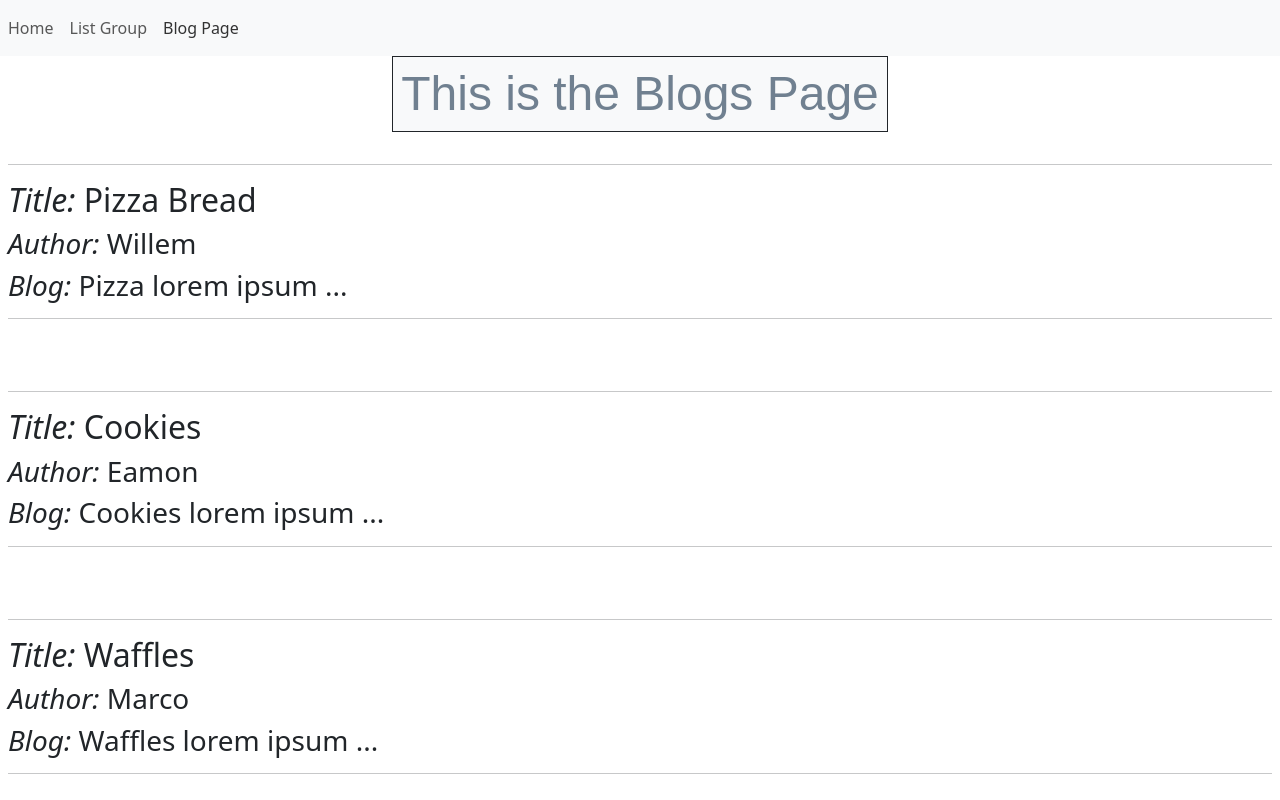
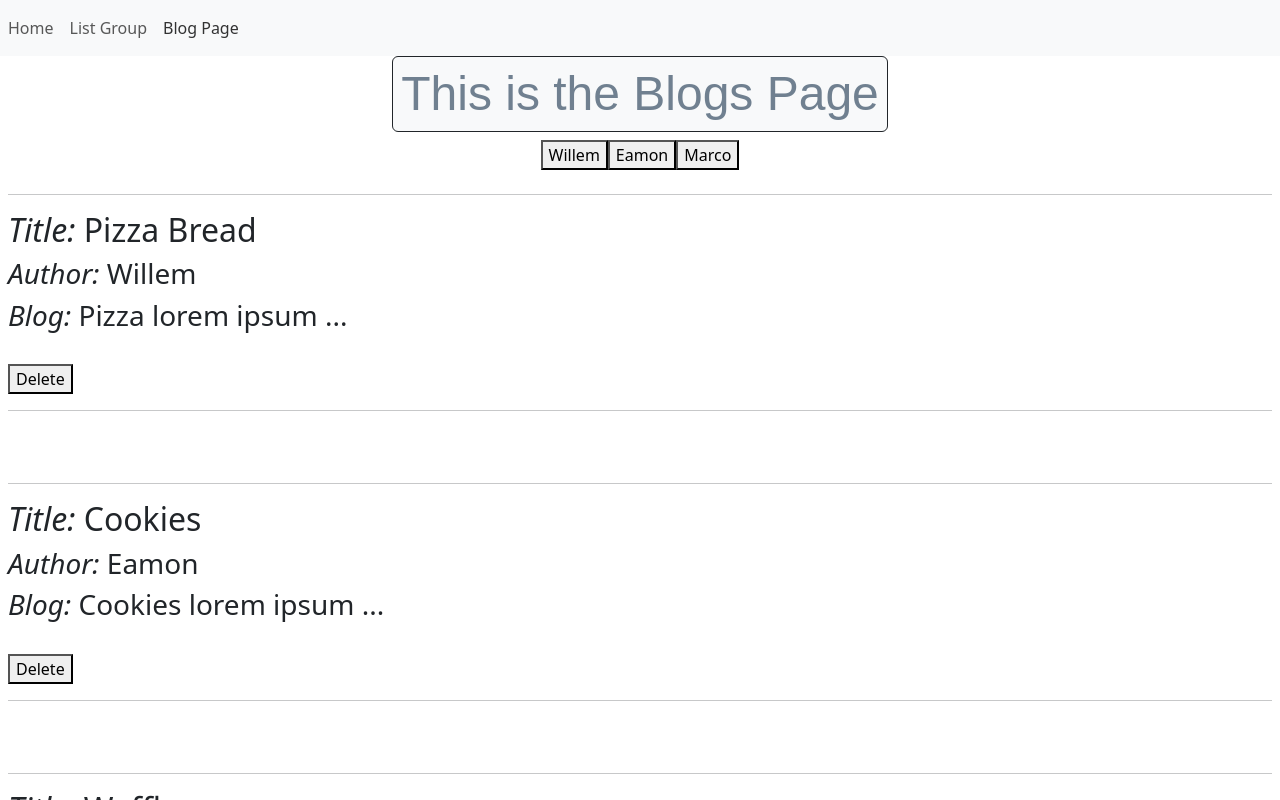
Before and after one commit to eamondevine/react-testApp, a React (Vite) app: page / in a window 1280 px wide. Both pictures are taken after a click on the button "Blog Page". Shown: the top 800 px of the page. Built offline with nearby package versions, Linux system fonts and the light colour scheme; a web font is replaced by a local one.

Commit message:
Um, I already made a commit

```diff
--- a/src/components/BlogLoader.tsx
+++ b/src/components/BlogLoader.tsx
@@ -9,15 +9,43 @@ interface Blog {
 
 interface BlogLoaderProps {
   blogs: Blog[];
+  handleDelete: (id: number) => void;
+  authorFilter: (author: string) => void;
 }
 
-const BlogLoader: React.FC<BlogLoaderProps> = ({ blogs }) => {
+const BlogLoader: React.FC<BlogLoaderProps> = ({
+  blogs,
+  handleDelete,
+  authorFilter,
+}) => {
   return (
     <>
       <div className="blogs-display text-center">
-        <h1 className="font-effect-3d d-inline-block bg-light border border-dark p-2">
+        <h1 className="font-effect-3d d-inline-block bg-light border border-dark rounded p-2">
           This is the Blogs Page
         </h1>
+        <br />
+        <button
+          onClick={(e) =>
+            authorFilter((e.target as HTMLButtonElement).innerText)
+          }
+        >
+          Willem
+        </button>
+        <button
+          onClick={(e) =>
+            authorFilter((e.target as HTMLButtonElement).innerText)
+          }
+        >
+          Eamon
+        </button>
+        <button
+          onClick={(e) =>
+            authorFilter((e.target as HTMLButtonElement).innerText)
+          }
+        >
+          Marco
+        </button>
       </div>
 
       {blogs.map((blog) => (
@@ -35,6 +63,8 @@ const BlogLoader: React.FC<BlogLoaderProps> = ({ blogs }) => {
             <span className="italic">Blog: </span>
             {blog.body}
           </h3>
+          <br />
+          <button onClick={() => handleDelete(blog.id)}>Delete</button>
           <hr />
           <br />
         </div>
--- a/src/components/BlogsPage.tsx
+++ b/src/components/BlogsPage.tsx
@@ -3,7 +3,7 @@ import { useState } from "react";
 import BlogLoader from "./BlogLoader";
 
 const BlogsPage = () => {
-  const [blogs] = useState([
+  const [blogs, setBlogs] = useState([
     {
       title: "Pizza Bread",
       author: "Willem",
@@ -24,9 +24,23 @@ const BlogsPage = () => {
     },
   ]);
 
+  const handleDelete = (id: number) => {
+    const afterDelete = blogs.filter((blog) => blog.id !== id);
+    setBlogs(afterDelete);
+  };
+
+  const authorFilter = (author: string) => {
+    const filterAuthor = blogs.filter((blog) => blog.author === author);
+    setBlogs(filterAuthor);
+  };
+
   return (
     <>
-      <BlogLoader blogs={blogs} />
+      <BlogLoader
+        blogs={blogs}
+        handleDelete={handleDelete}
+        authorFilter={authorFilter}
+      />
     </>
   );
 };
```
